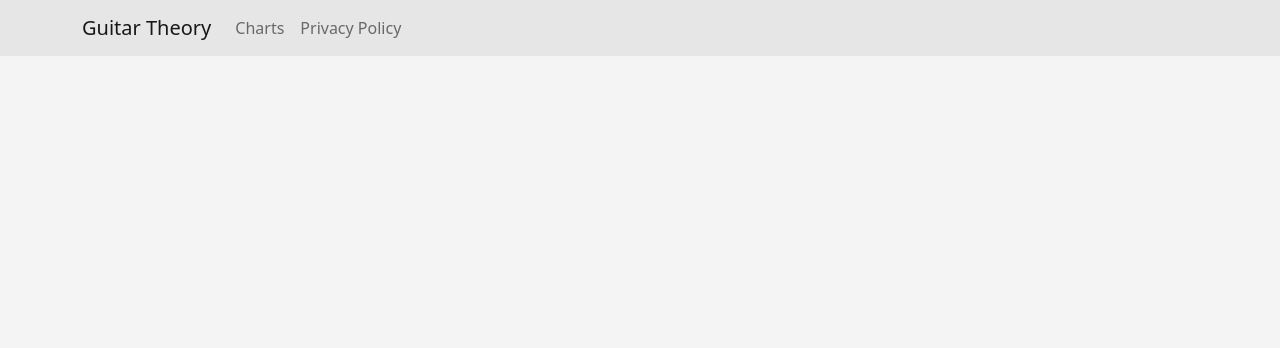
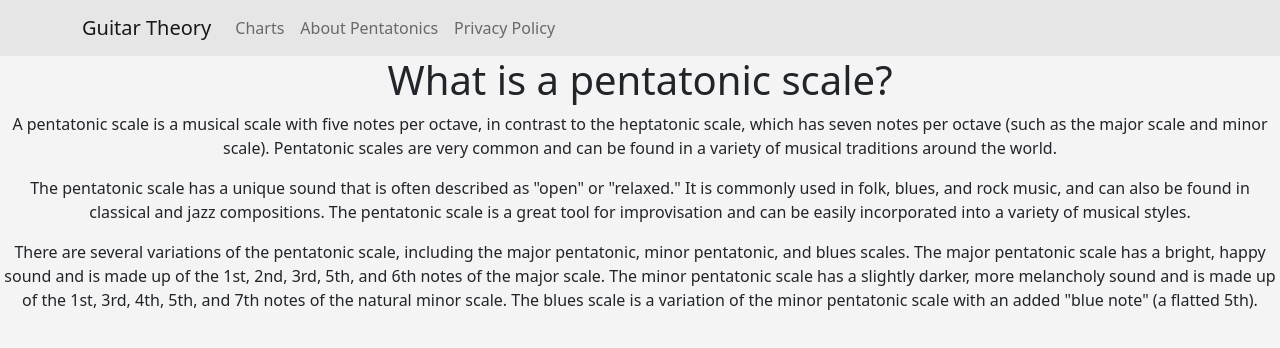
Before and after one commit to nvduran/guitar-theory-site, a React (Create React App) app: page /AboutPentatonics in a window 1280 px wide. Shown: the top 348 px of the page. Built offline with nearby package versions, Linux system fonts and the light colour scheme.

Commit message:
about pentatonic scales page

```diff
--- a/src/App.js
+++ b/src/App.js
@@ -3,6 +3,7 @@ import "bootstrap/dist/css/bootstrap.min.css";
 import PentatonicPage from "./components/PentatonicPage";
 import NavBar from "./components/NavBar";
 import PrivacyPolicy from "./components/PrivacyPolicy";
+import SayWhat from "./components/SayWhat";
 import { Route, Routes } from "react-router-dom";
 
 function App() {
@@ -12,6 +13,7 @@ function App() {
       <Routes>
         <Route path="/" element={<PentatonicPage />} />
         <Route path="/PrivacyPolicy" element={<PrivacyPolicy />} />
+        <Route path="/AboutPentatonics" element={<SayWhat />} />
       </Routes>
       <div></div>
     </div>
--- a/src/components/NavBar/index.js
+++ b/src/components/NavBar/index.js
@@ -3,6 +3,7 @@ import Container from "react-bootstrap/Container";
 import Nav from "react-bootstrap/Nav";
 import Navbar from "react-bootstrap/Navbar";
 import NavDropdown from "react-bootstrap/NavDropdown";
+import SayWhat from "../SayWhat";
 import "../../styles/NavBar.css";
 
 export default function NavBar() {
@@ -20,6 +21,7 @@ export default function NavBar() {
           <Navbar.Collapse id="responsive-navbar-nav">
             <Nav className="me-auto">
               <Nav.Link href="/">Charts</Nav.Link>
+              <Nav.Link href="/AboutPentatonics">About Pentatonics</Nav.Link>
               <Nav.Link href="/PrivacyPolicy">Privacy Policy</Nav.Link>
             </Nav>
           </Navbar.Collapse>
--- /dev/null
+++ b/src/components/SayWhat/index.js
@@ -0,0 +1,34 @@
+import React from "react";
+
+const SayWhat = () => {
+  return (
+    <div>
+      <h1>What is a pentatonic scale?</h1>
+      <p>
+        A pentatonic scale is a musical scale with five notes per octave, in
+        contrast to the heptatonic scale, which has seven notes per octave (such
+        as the major scale and minor scale). Pentatonic scales are very common
+        and can be found in a variety of musical traditions around the world.
+      </p>
+      <p>
+        The pentatonic scale has a unique sound that is often described as
+        "open" or "relaxed." It is commonly used in folk, blues, and rock music,
+        and can also be found in classical and jazz compositions. The pentatonic
+        scale is a great tool for improvisation and can be easily incorporated
+        into a variety of musical styles.
+      </p>
+      <p>
+        There are several variations of the pentatonic scale, including the
+        major pentatonic, minor pentatonic, and blues scales. The major
+        pentatonic scale has a bright, happy sound and is made up of the 1st,
+        2nd, 3rd, 5th, and 6th notes of the major scale. The minor pentatonic
+        scale has a slightly darker, more melancholy sound and is made up of the
+        1st, 3rd, 4th, 5th, and 7th notes of the natural minor scale. The blues
+        scale is a variation of the minor pentatonic scale with an added "blue
+        note" (a flatted 5th).
+      </p>
+    </div>
+  );
+};
+
+export default SayWhat;
```
